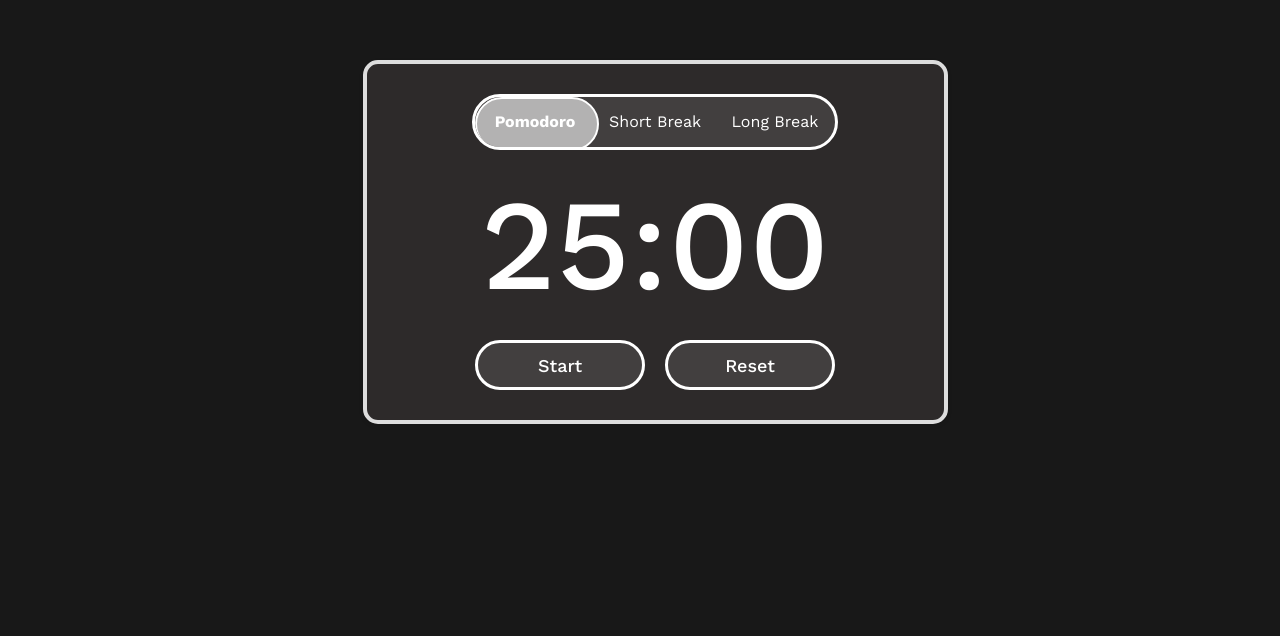
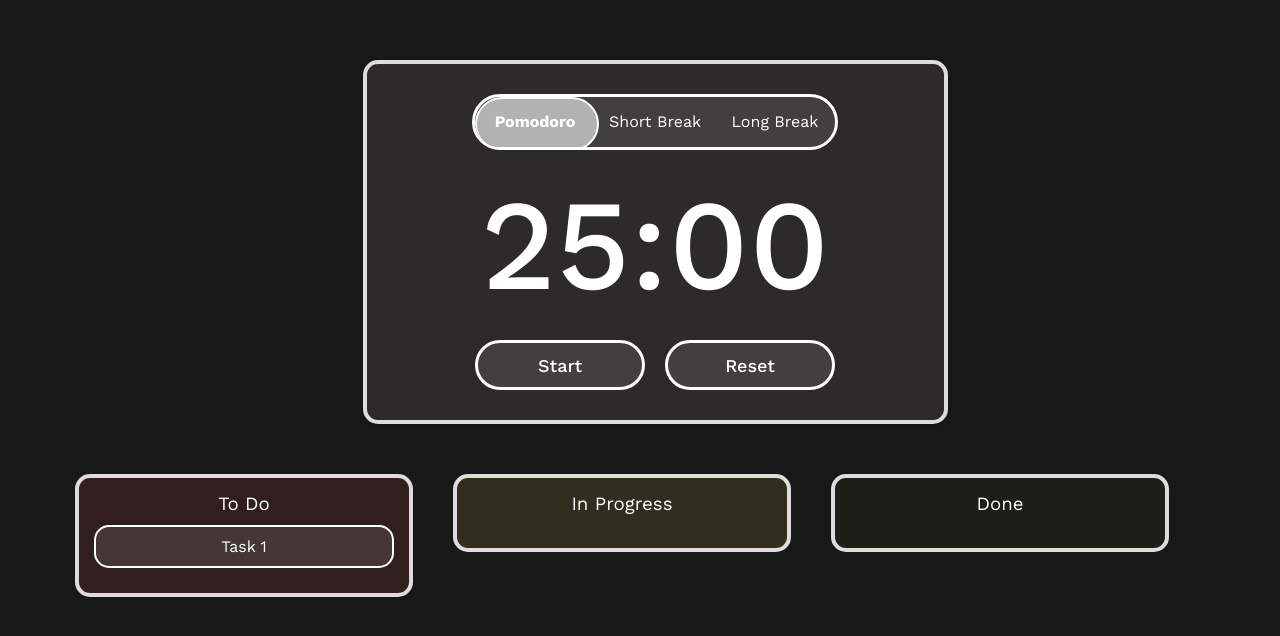
Before and after one commit to Chaitanya1512/FlowMato, a Vue app: page / in a window 1280 px wide. Shown: the top 636 px of the page. Built offline with nearby package versions, Linux system fonts and the light colour scheme.

Commit message:
add kanban component

```diff
--- a/src/App.vue
+++ b/src/App.vue
@@ -4,6 +4,9 @@
       <div class="row">
         <div class="col col-sm-6 col-offset-sm-3">
           <PomodoroTimer />
+        </div>
+        <div>
+          <KanbanBoard />
         </div>
       </div>
     </div>
@@ -12,11 +15,13 @@
 
 <script>
 import PomodoroTimer from "./components/PomodoroTimer.vue";
+import KanbanBoard from "./components/KanbanBoard.vue";
 
 export default {
   name: "App",
   components: {
     PomodoroTimer,
+    KanbanBoard
   },
 };
 </script>
@@ -28,7 +33,7 @@
 #app {
   font-family: "Work Sans", Helvetica, Arial, sans-serif;
   text-align: center;
-  color: #2c3e50;
+  color: white;
   margin-top: 60px;
 }
 
--- /dev/null
+++ b/src/components/KanbanBoard.vue
@@ -0,0 +1,125 @@
+<template>
+  <div class="kanban-board">
+    <div
+      class="drop-zone to-do"
+      @drop="dropItem($event, 1)"
+      @dragover.prevent
+      @dragenter.prevent
+    >
+      <h3>To Do</h3>
+      <div
+        v-for="item in taskList(1)"
+        :key="item.id"
+        class="drag-el"
+        draggable="true"
+        @dragstart="dragItem($event, item)"
+      >
+        {{ item.title }}
+      </div>
+    </div>
+    <div
+      class="drop-zone in-progress"
+      @drop="dropItem($event, 2)"
+      @dragover.prevent
+      @dragenter.prevent
+    >
+      <h3>In Progress</h3>
+      <div
+        v-for="item in taskList(2)"
+        :key="item.id"
+        class="drag-el"
+        draggable="true"
+        @dragstart="dragItem($event, item)"
+      >
+        {{ item.title }}
+      </div>
+    </div>
+    <div
+      class="drop-zone done"
+      @drop="dropItem($event, 3)"
+      @dragover.prevent
+      @dragenter.prevent
+    >
+      <h3>Done</h3>
+      <div
+        v-for="item in taskList(3)"
+        :key="item.id"
+        class="drag-el"
+        draggable="true"
+        @dragstart="dragItem($event, item)"
+      >
+        {{ item.title }}
+      </div>
+    </div>
+  </div>
+</template>
+
+<script>
+export default {
+  data() {
+    return {
+      id: 0,
+      items: [{ id: 1, title: "Task 1", list: 1 }],
+    };
+  },
+  methods: {
+    taskList(col) {
+      return this.items.filter((item) => item.list === col);
+    },
+    dragItem(event, item) {
+      event.dataTransfer.dropEffect = "move";
+      event.dataTransfer.effectAllowed = "move";
+      event.dataTransfer.setData("itemID", item.id);
+    },
+    dropItem(event, list) {
+      const itemID = event.dataTransfer.getData("itemID");
+      const item = this.items.find((item) => item.id == itemID);
+      item.list = list;
+    },
+  },
+};
+</script>
+
+<style>
+.kanban-board {
+  display: flex;
+}
+
+h3 {
+  text-align: center;
+  margin: 0;
+  font-weight: 400;
+}
+
+.to-do {
+  background-color: #311f1f;
+  height: 100%;
+}
+
+.in-progress {
+  background-color: #312e1f;
+  height: 100%;
+}
+
+.done {
+  background-color: #1a1f18;
+  height: 100%;
+}
+
+.drop-zone {
+  margin: 50px 20px;
+  width: 300px;
+  min-height: 40px;
+  border: 4px solid #ddd;
+  border-radius: 15px;
+  padding: 15px;
+}
+
+.drag-el {
+  background-color: rgba(255, 255, 255, 0.1);
+  padding: 10px;
+  margin: 10px 0;
+  border: 2px solid white;
+  border-radius: 15px;
+}
+</style>
```
